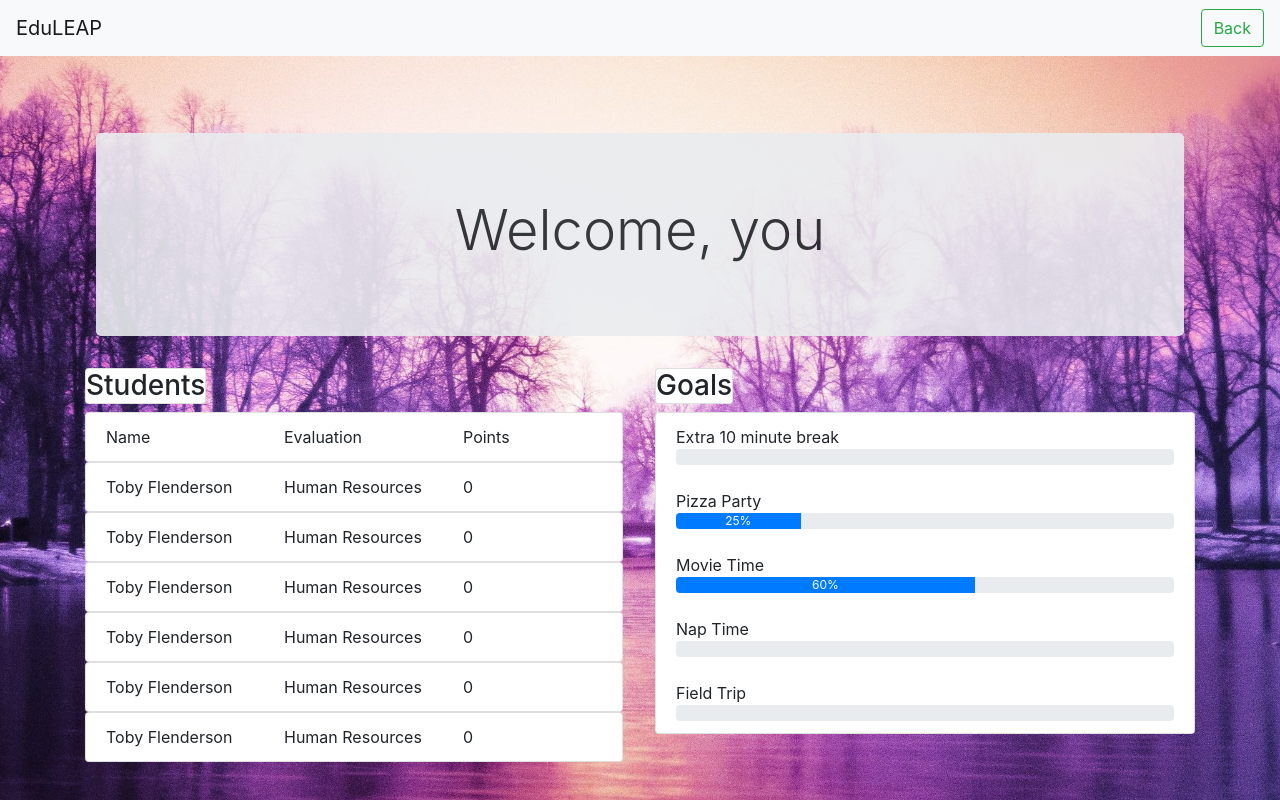
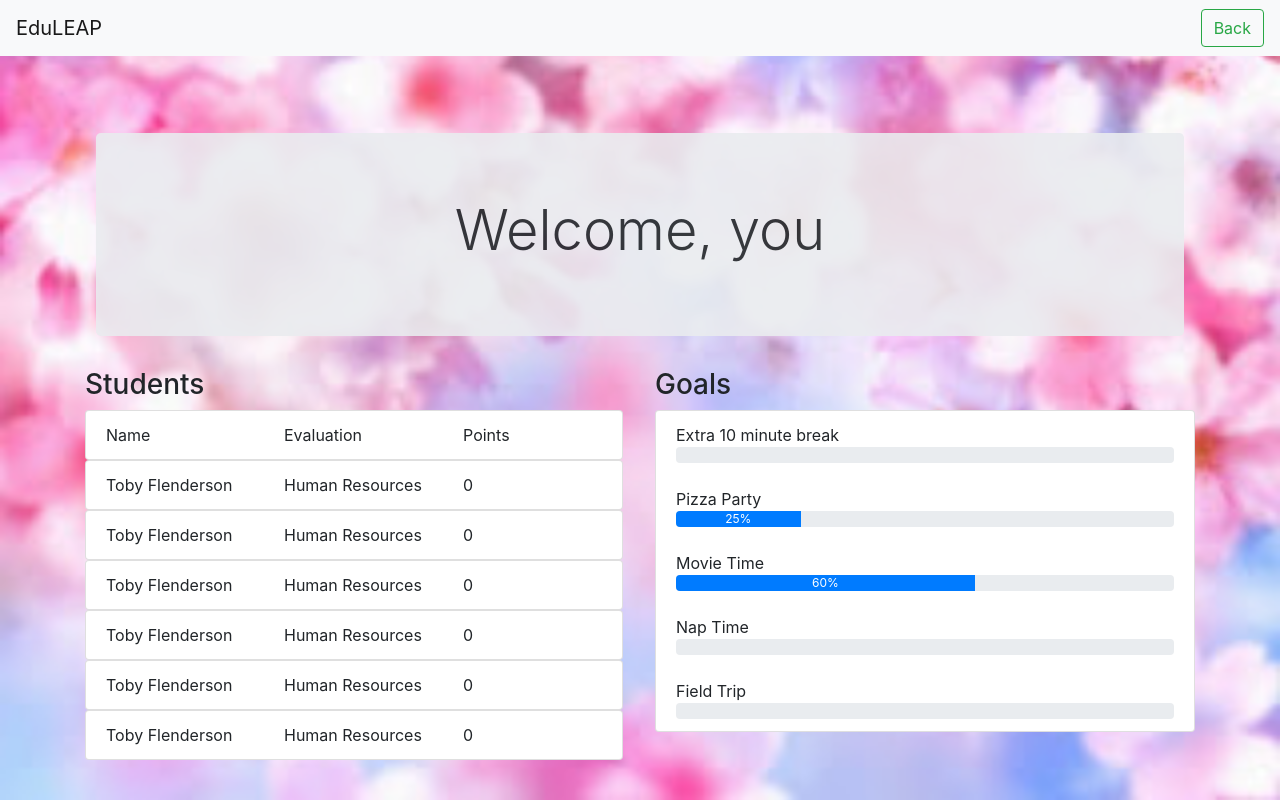
Before and after one commit to abhishekmagdum/eduLEAP, a PHP site: page /teacher.html in a window 1280 px wide. Run offline with PHP 8.4, Linux system fonts and the light colour scheme; some libraries are stand-ins or nearby versions.

Commit message:
added cute background

```diff
--- a/css/teacher.css
+++ b/css/teacher.css
@@ -9,10 +9,6 @@
 body{
     background-size: cover;
     background-position: center;
-    background-image: url("../images/Icescape.jpg");
+    background-image: url("../images/cute.jpg");
     background-attachment: fixed;
 }
-
-.card {
-    width: fit-content;
-}
--- a/teacher.html
+++ b/teacher.html
@@ -28,7 +28,7 @@
     <div class="container">
       <div class="row">
         <div class="col-md-6">
-          <h3 class="card">Students</h3>
+          <h3>Students</h3>
             <ul class="list-group">
               <ul class="list-group list-group-horizontal">
                 <li class="list-group-item col-md-4">Name</li>
@@ -68,7 +68,7 @@
             </ul>
         </div>
         <div class="col-md-6">
-          <h3 class="card">Goals</h3>
+          <h3>Goals</h3>
             <ul class="list-group">
               <li class="list-group-item">
                 Extra 10 minute break
```
Also changed, not shown: images/cute.jpg (added).
